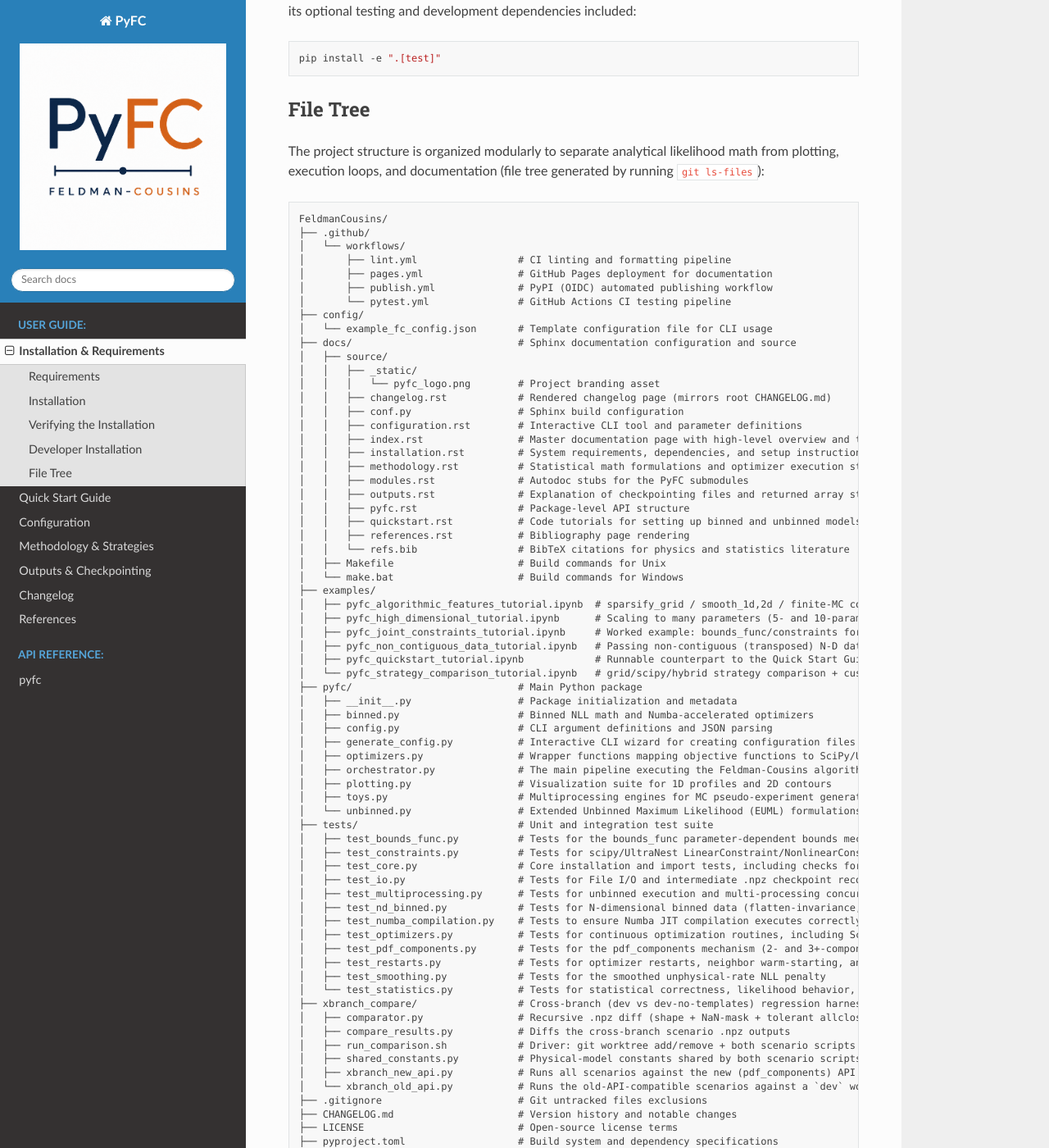
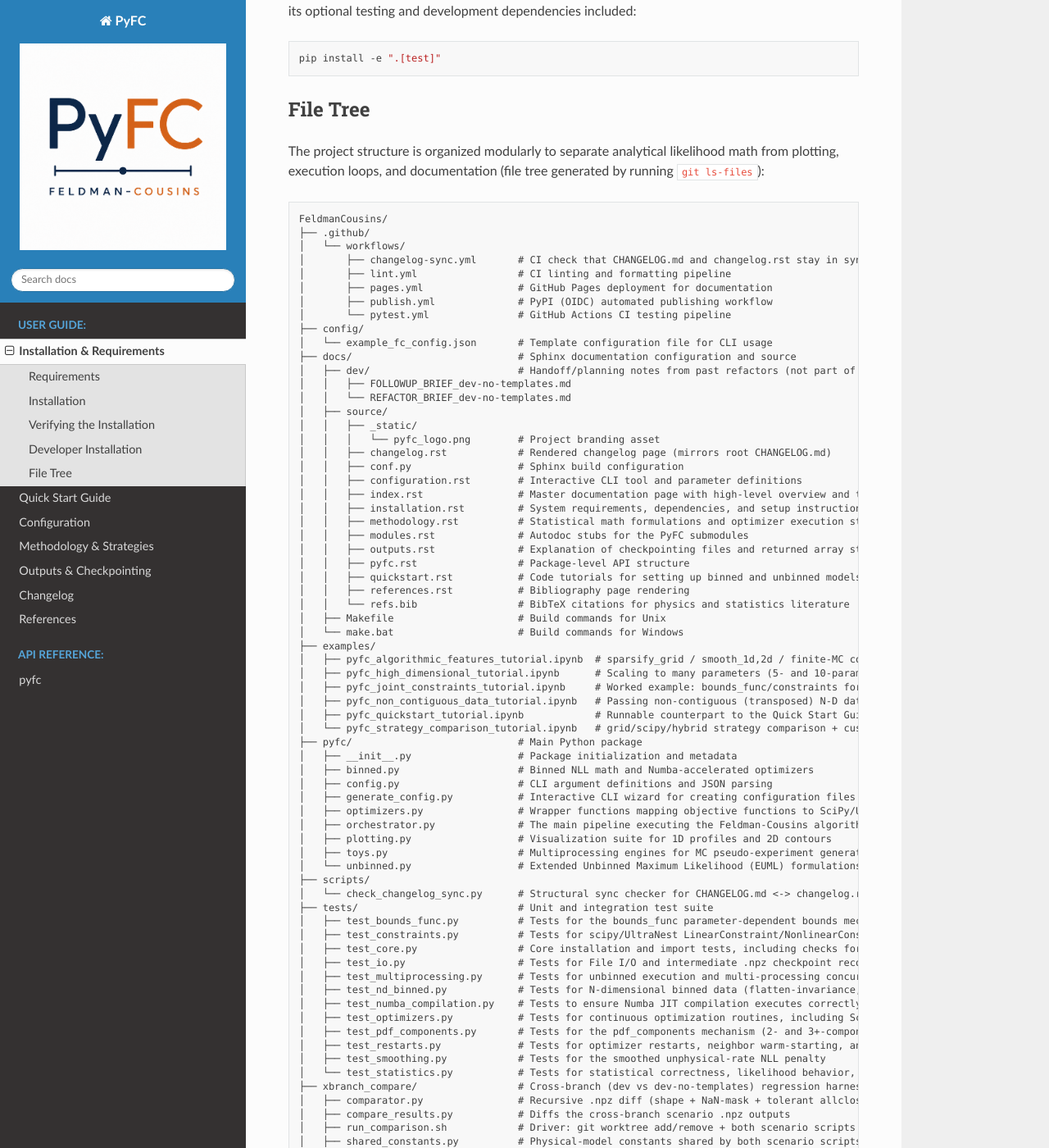
Before and after one commit to mbustama/FeldmanCousins, a Sphinx documentation site: the page built from docs/source/installation.rst, in a window 1280 px wide and 1400 px high, scrolled down 1364 px. Shown: the whole window at 82% size. Built offline with Sphinx 7.4.7 and the Read the Docs theme 3.1.0, drawn with Linux system fonts in a browser that asks for light colours; some of the changed text lies outside the part shown.

Commit message:
Add scripts/, docs/dev/, and changelog-sync.yml to the File Tree docs
Both README.md's and installation.rst's "File Tree" sections claim to
be generated from `git ls-files`, but were missing the three paths
added earlier this session: .github/workflows/changelog-sync.yml,
docs/dev/ (the two handoff briefs), and scripts/check_changelog_sync.py.
Found via a literal git ls-files diff against what was documented.

Co-Authored-By: Claude Sonnet 5 <noreply@anthropic.com>

```diff
--- a/docs/source/installation.rst
+++ b/docs/source/installation.rst
@@ -66,6 +66,7 @@ The project structure is organized modularly to separate analytical likelihood m
    FeldmanCousins/
    ├── .github/
    │   └── workflows/
+   │       ├── changelog-sync.yml       # CI check that CHANGELOG.md and changelog.rst stay in sync
    │       ├── lint.yml                 # CI linting and formatting pipeline
    │       ├── pages.yml                # GitHub Pages deployment for documentation
    │       ├── publish.yml              # PyPI (OIDC) automated publishing workflow
@@ -73,6 +74,9 @@ The project structure is organized modularly to separate analytical likelihood m
    ├── config/
    │   └── example_fc_config.json       # Template configuration file for CLI usage
    ├── docs/                            # Sphinx documentation configuration and source
+   │   ├── dev/                         # Handoff/planning notes from past refactors (not part of the built docs)
+   │   │   ├── FOLLOWUP_BRIEF_dev-no-templates.md
+   │   │   └── REFACTOR_BRIEF_dev-no-templates.md
    │   ├── source/
    │   │   ├── _static/
    │   │   │   └── pyfc_logo.png        # Project branding asset
@@ -107,6 +111,8 @@ The project structure is organized modularly to separate analytical likelihood m
    │   ├── plotting.py                  # Visualization suite for 1D profiles and 2D contours
    │   ├── toys.py                      # Multiprocessing engines for MC pseudo-experiment generation
    │   └── unbinned.py                  # Extended Unbinned Maximum Likelihood (EUML) formulations
+   ├── scripts/
+   │   └── check_changelog_sync.py      # Structural sync checker for CHANGELOG.md <-> changelog.rst
    ├── tests/                           # Unit and integration test suite
    │   ├── test_bounds_func.py          # Tests for the bounds_func parameter-dependent bounds mechanism
    │   ├── test_constraints.py          # Tests for scipy/UltraNest LinearConstraint/NonlinearConstraint support
```
Also changed, not shown: README.md (+6 -0 lines).
